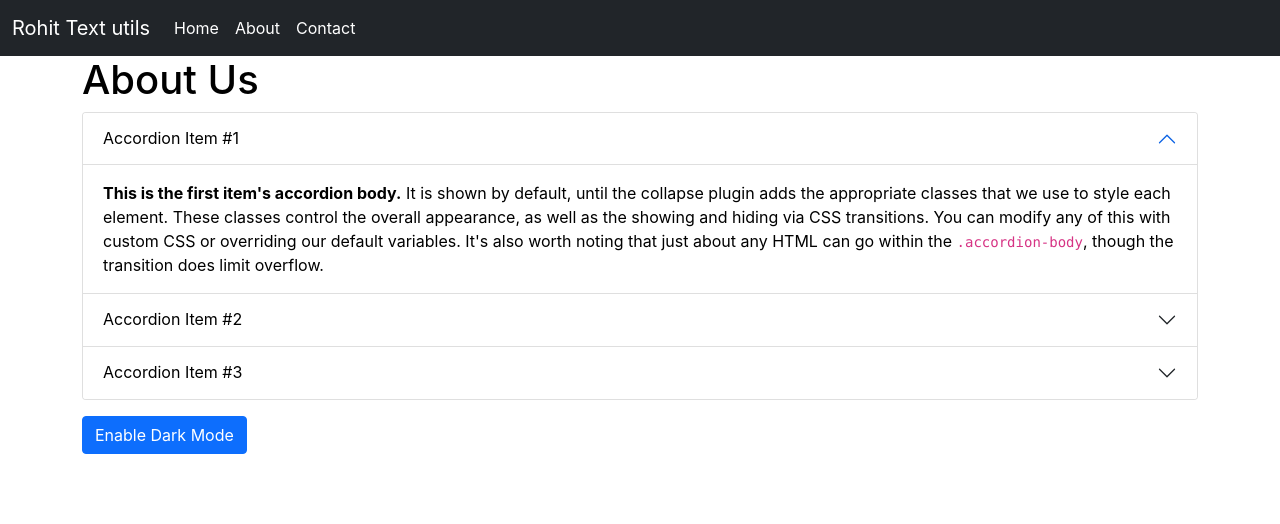
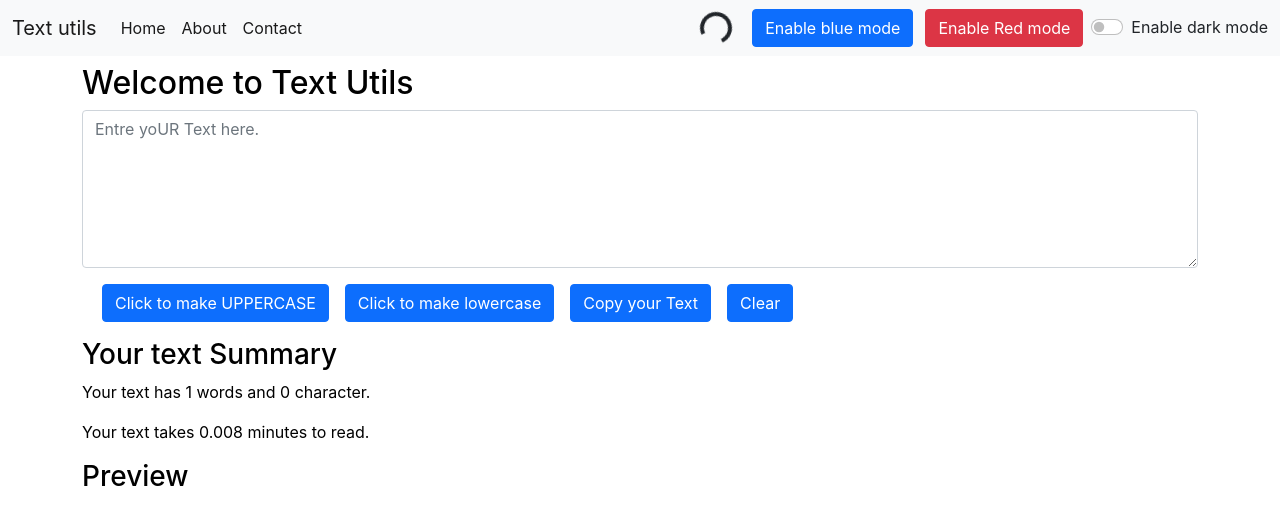
Before and after one commit to rohit7781/textutlis_reactapp, a React (Create React App) app: page / in a window 1280 px wide. Shown: the top 524 px of the page. Built offline with nearby package versions, Linux system fonts and the light colour scheme.

Commit message:
dark mode working fine

```diff
--- a/package.json
+++ b/package.json
@@ -8,6 +8,8 @@
     "@testing-library/user-event": "^12.8.3",
     "react": "^17.0.2",
     "react-dom": "^17.0.2",
+    "react-router": "^6.0.1",
+    "react-router-dom": "^6.0.1",
     "react-scripts": "4.0.3",
     "web-vitals": "^1.1.2"
   },
--- a/src/App.js
+++ b/src/App.js
@@ -1,15 +1,31 @@
 
 import './App.css';
-import About from './Components/About';
+// import About from './Components/About';
 import Navbar from './Components/Navbar';
 import TextForm from './Components/TextForm';
+import React, { useState } from 'react';
 
 function App() {
+  const [mode, setMode] = useState('light')
+  const togglecolormode = ()=> {
+    if (mode === 'light') {
+      setMode('dark');
+      document.body.style.backgroundColor='#4a4a4a ';
+    }
+    else{
+      setMode('light');
+      document.body.style.backgroundColor='white';
+
+    }
+  }
+
+
+
   return (
     <>
-      <Navbar title='Rohit Text utils' />
-      {/* <TextForm heading="Entre your text" /> */}
-      <About />
+      <Navbar title='Text utils' mode={mode} toggledarkmode={togglecolormode} />
+      <TextForm heading="Welcome to Text Utils" mode={mode} />
+      {/* <About /> */}
 
     </>
   );
--- a/src/Components/Navbar.js
+++ b/src/Components/Navbar.js
@@ -1,10 +1,10 @@
 import React from 'react'
 
-export default function Navbar(probs) {
+export default function Navbar(props) {
   return (
-        <nav className="navbar navbar-expand-lg navbar-dark bg-dark">
+    <nav className={`navbar navbar-expand-lg navbar-${props.mode} bg-${props.mode} `}>
       <div className="container-fluid">
-          <a className="navbar-brand" href="/">{probs.title}</a>
+        <a className="navbar-brand" href="/">{props.title}</a>
         <button className="navbar-toggler" type="button" data-bs-toggle="collapse" data-bs-target="#navbarSupportedContent" aria-controls="navbarSupportedContent" aria-expanded="false" aria-label="Toggle navigation">
           <span className="navbar-toggler-icon"></span>
         </button>
@@ -21,6 +21,17 @@
             </li>
           </ul>
         </div>
+        <div class={`spinner-border mx-3 text-${props.mode==='light'?'dark':'light'}`} role="status">
+          <span class="visually-hidden">Loading...</span>
+        </div>
+        <div className="colormode">
+        <button type="button" class="btn btn-primary mx-1 ">Enable blue mode</button>
+        <button type="button" class="btn btn-danger mx-2 ">Enable Red mode</button>
+        </div>
+        <div className={`form-check form-switch text-${props.mode==='light'?'dark':'light'}`} >
+          <input className="form-check-input" type="checkbox" onClick={props.toggledarkmode} role="switch" id="flexSwitchCheckDefault" />
+          <label className="form-check-label" htmlFor="flexSwitchCheckDefault">Enable {props.mode==='light'?'dark':'light'} mode</label>
+        </div>
       </div>
     </nav>
 
--- a/src/Components/TextForm.js
+++ b/src/Components/TextForm.js
@@ -11,6 +11,18 @@
         let newText = text.toLowerCase();
         setText(newText);
     }
+    function handlecopyclick() {
+
+        var copyText = document.getElementById("myBox");
+        copyText.select();
+        copyText.setSelectionRange(0, 99999); /* For mobile devices */
+        navigator.clipboard.writeText(copyText.value);
+      }
+    const handleclearclick = ()=>{
+        var cleartext = document.getElementById("myBox")
+        cleartext.value=" "
+    }
+
     const handleOnchange = (event)=>{
         // console.log('Button was changed');
         setText(event.target.value);
@@ -20,20 +32,21 @@
     const pp = 'Entre yoUR Text here.'
     return (
         <>
-        <div className="container">
+        <div className="container" style={{color: props.mode==='light'?'black':'white'}}>
             <div className="mx-7 my-2  ">
             <h2>{props.heading}</h2>
-            <label htmlFor="myBox" className="form-label font-weight-bold text-center">Textarea</label>
-            <textarea className="form-control" value={text} onChange={handleOnchange} id="myBox" rows="6" placeholder={pp}></textarea>
+            <textarea className="form-control" value={text} onChange={handleOnchange} id="myBox" rows="6" placeholder={pp} style={{backgroundColor: props.mode==='light'?'white':'#737373',color: props.mode==='light'?'black':'white'}}></textarea>
             </div>
             <div className="container my-3">
 
             <button className="btn btn-primary mx-2" onClick={handleUPclick}>Click to make UPPERCASE</button>
             <button className="btn btn-primary mx-2" onClick={handleLDclick}>Click to make lowercase</button>
+            <button className="btn btn-primary mx-2" onClick={handlecopyclick}>Copy your Text</button>
+            <button className="btn btn-primary mx-2" onClick={handleclearclick}>Clear</button>
             </div>
             <h3>Your text Summary</h3>
             <p>Your text has {text.split(' ').length} words and {text.length} character.</p>
-            <p>Your text takes {0.008 * text.split(' ').length} to read.</p>
+            <p>Your text takes {0.008 * text.split(' ').length} minutes to read.</p>
             <h3>Preview</h3>
             <p>{text}</p>
         </div>
```
Also changed, not shown: 1 other file (tests, documents, lock files or other folders). Lines whose indentation alone changed are shown as unchanged.
